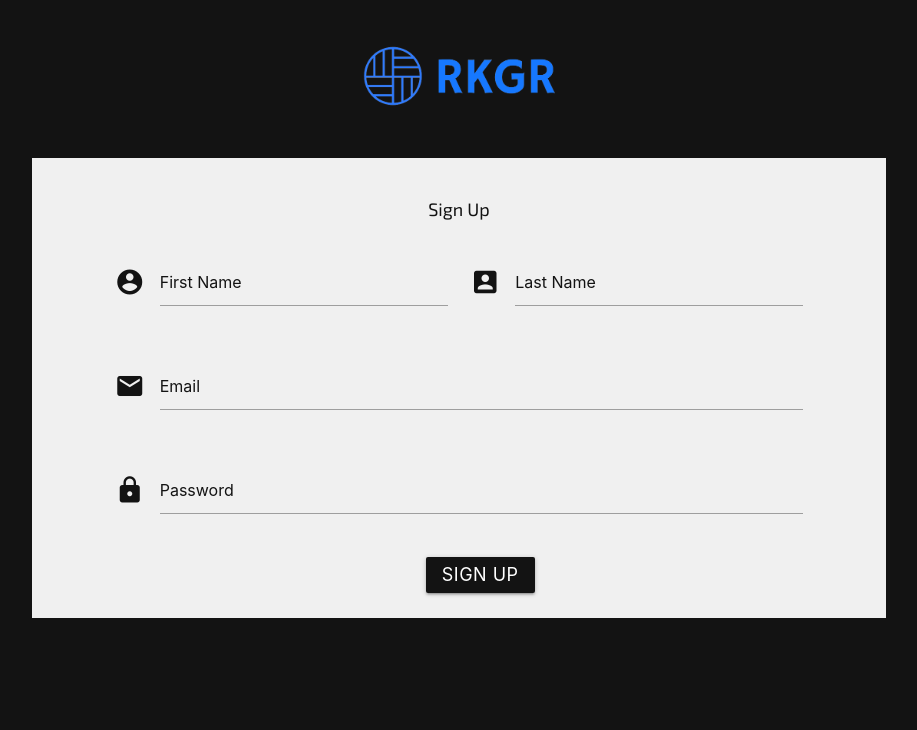
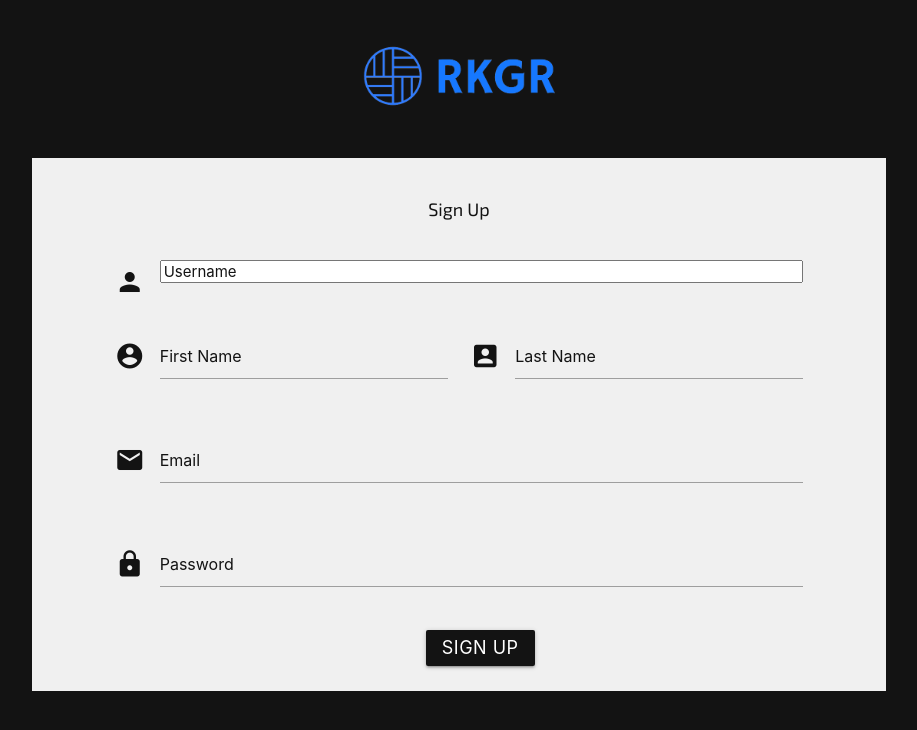
Before and after one commit to RayanElK0t0b/GrpA-1, a PHP site: page /index-signup.php in a window 1280 px wide. Shown: the top 730 px of the page, without its empty margins (181-1098 px from the left). Run offline with PHP 8.4, Linux system fonts and the light colour scheme.

Commit message:
config.php + username add to signup + signup.php

```diff
--- a/index-signup.php
+++ b/index-signup.php
@@ -21,27 +21,33 @@
     <div class="row connect-boxes">
         <div class="col l8 s10 m10 offset-l2 offset-m1 offset-s1 secondary">
             <h1 class="center-align secondary">Sign Up</h1>
-            <form class="secondary">
+            <form class="secondary" method="post" action="signup.php">
+                <div class="row">
+                    <div class="input-field col l10 m10 s10 offset-l1 offset-m1 offset-s1">
+                        <i class="material-icons prefix">person</i>
+                        <input id="username" type="username" name="username" class="validate" placeholder="Username">
+                    </div>
+                </div>
                 <div class="row">
                     <div class="input-field col l5 m5 s10 offset-l1 offset-m1 offset-s1">
                         <i class="material-icons prefix">account_circle</i>
-                        <input id="first_name" type="text" class="validate" placeholder="First Name">
+                        <input id="first_name" type="text" name="fname" class="validate" placeholder="First Name">
                     </div>
                     <div class="input-field col l5 m5 s10">
                         <i class="material-icons prefix">account_box</i>
-                        <input id="last_name" type="text" class="validate" placeholder="Last Name">
+                        <input id="last_name" type="text" name="lname" class="validate" placeholder="Last Name">
                     </div>
                 </div>
                 <div class="row">
                     <div class="input-field col l10 m10 s10 offset-l1 offset-m1 offset-s1">
                         <i class="material-icons prefix">email</i>
-                        <input id="email" type="email" class="validate" placeholder="Email">
+                        <input id="email" type="email" name="email" class="validate" placeholder="Email">
                     </div>
                 </div>
                 <div class="row">
                     <div class="input-field col l10 m10 s10 offset-l1 offset-m1 offset-s1">
                         <i class="material-icons prefix">lock</i>
-                        <input id="password" type="password" class="validate" placeholder="Password">
+                        <input id="password" type="password" name="password" class="validate" placeholder="Password">
                     </div>
                 </div>
                 <button class="btn btn-1 waves-effect waves-light center-align" type="submit" name="action">Sign Up</button>
```
Also changed, not shown: config.php (added, +11 -0 lines), signup.php (added, +13 -0 lines).
